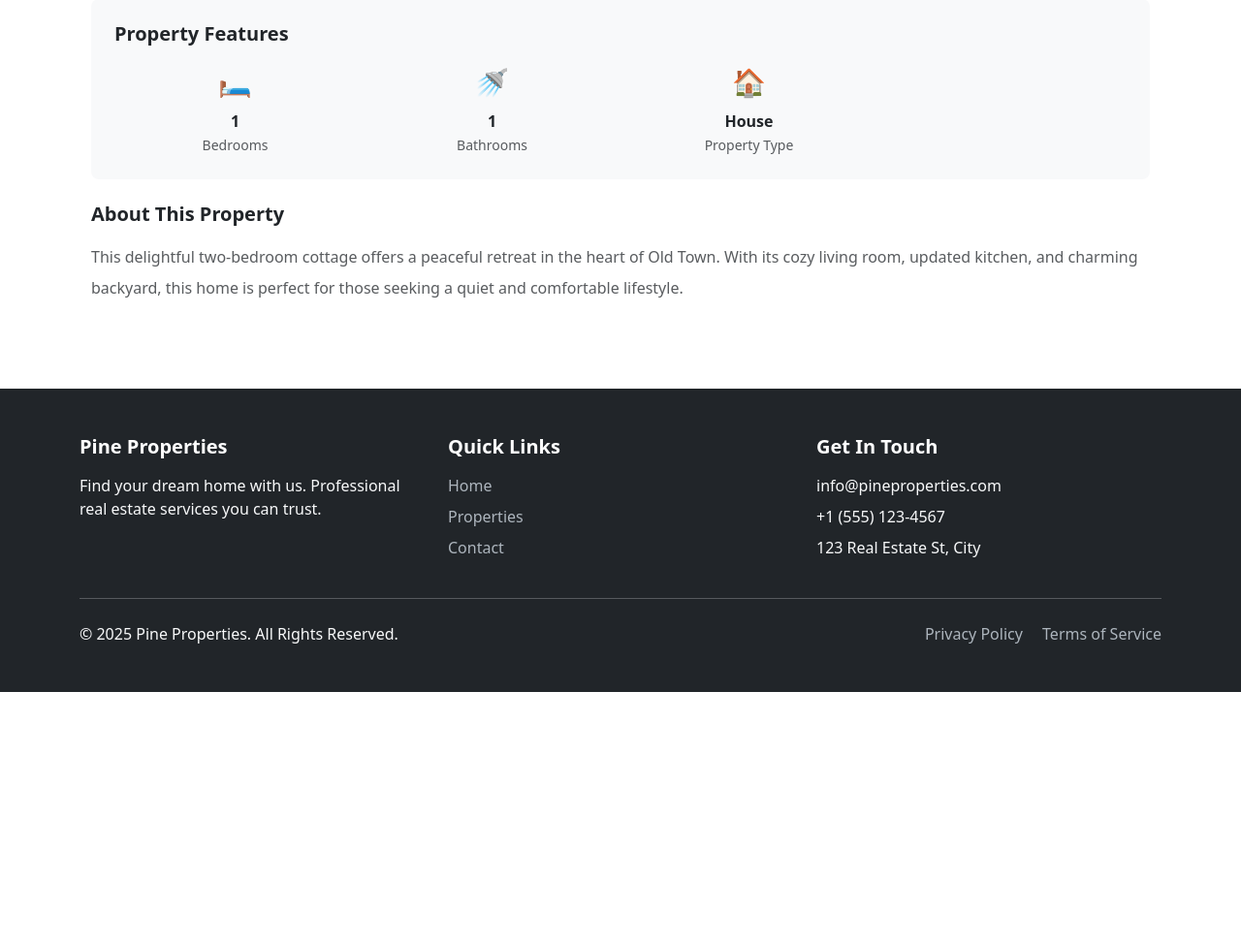
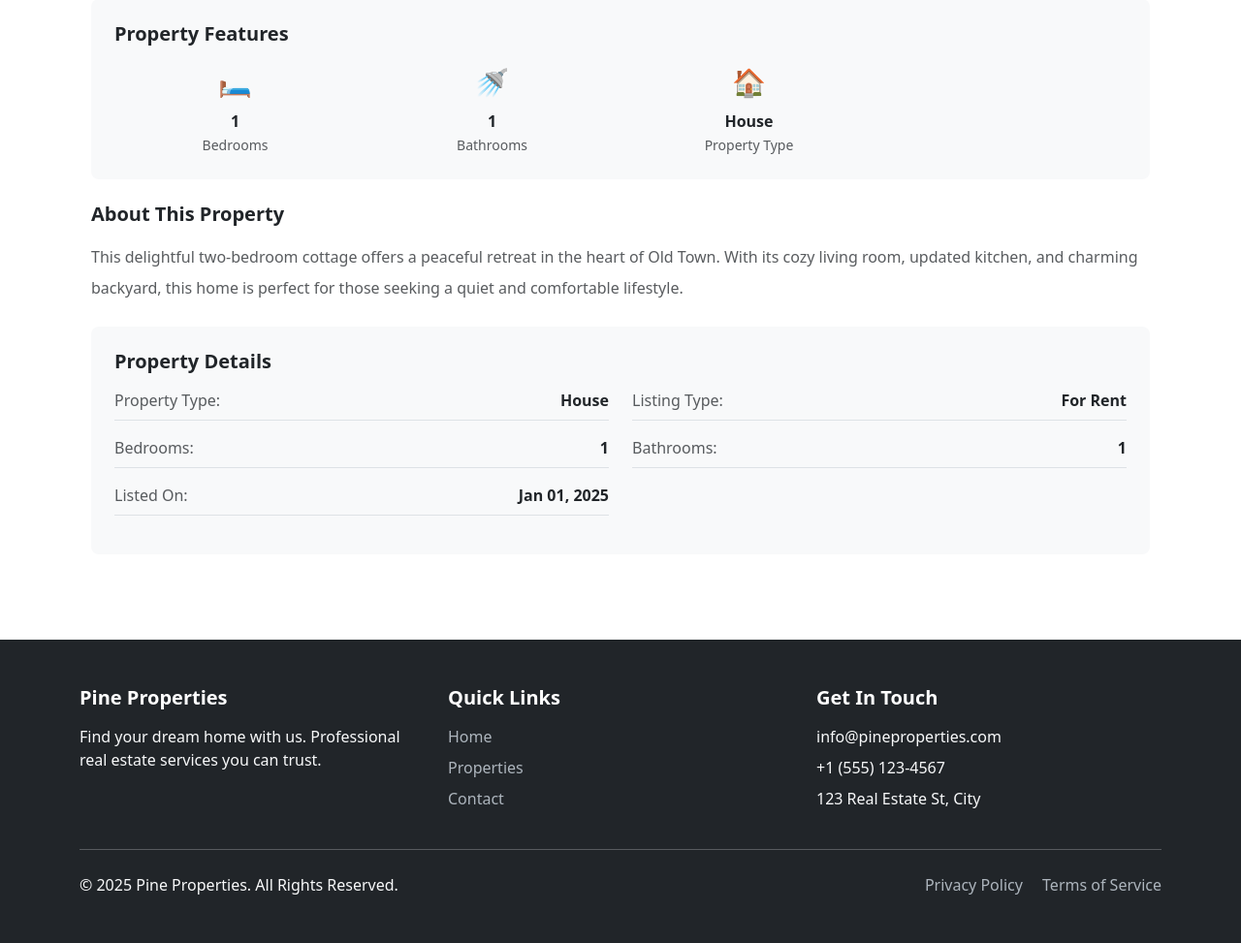
Before and after one commit to MSRhmn/pine-properties, a Django app: page /properties/2/ in a window 1280 px wide. Shown: the part 887-1860 px from the top of the page at 97% size. Before the commit the page ends 1601 px from the top, so only its background shows below. Run offline with Django 5.2, Linux system fonts and the light colour scheme; data comes from the database, SQL or seed files in the repository.

Commit message:
feat: add property details section

```diff
--- a/properties/templates/properties/property_detail.html
+++ b/properties/templates/properties/property_detail.html
@@ -83,5 +83,50 @@
     <h5 class="fw-bold mb-3">About This Property</h5>
     <p class="text-muted lh-lg">{{ property.description }}</p>
   </div>
+
+  <!-- Property Details -->
+  <div class="details-section bg-light p-4 rounded-3 mb-4">
+    <h5 class="fw-bold mb-3">Property Details</h5>
+    <div class="row">
+        <div class="col-md-6 mb-3">
+            <div class="d-flex justify-content-between border-bottom pb-2">
+                <span class="text-muted">Property Type:</span>
+                <span class="fw-semibold">{{ property.get_property_type_display }}</span>
+            </div>
+        </div>
+        <div class="col-md-6 mb-3">
+            <div class="d-flex justify-content-between border-bottom pb-2">
+                <span class="text-muted">Listing Type:</span>
+                <span class="fw-semibold">{{ property.get_listing_type_display }}</span>
+            </div>
+        </div>
+        <div class="col-md-6 mb-3">
+            <div class="d-flex justify-content-between border-bottom pb-2">
+                <span class="text-muted">Bedrooms:</span>
+                <span class="fw-semibold">{{ property.bedrooms }}</span>
+            </div>
+        </div>
+        <div class="col-md-6 mb-3">
+            <div class="d-flex justify-content-between border-bottom pb-2">
+                <span class="text-muted">Bathrooms:</span>
+                <span class="fw-semibold">{{ property.bathrooms }}</span>
+            </div>
+        </div>
+        {% if property.square_feet %}
+        <div class="col-md-6 mb-3">
+            <div class="d-flex justify-content-between border-bottom pb-2">
+                <span class="text-muted">Square Feet:</span>
+                <span class="fw-semibold">{{ property.square_feet|floatformat:0 }} sqft</span>
+            </div>
+        </div>
+        {% endif %}
+        <div class="col-md-6 mb-3">
+            <div class="d-flex justify-content-between border-bottom pb-2">
+                <span class="text-muted">Listed On:</span>
+                <span class="fw-semibold">{{ property.date_listed|date:"M d, Y" }}</span>
+            </div>
+        </div>
+    </div>
+  </div>
 </div>
 {% endblock %}
```
